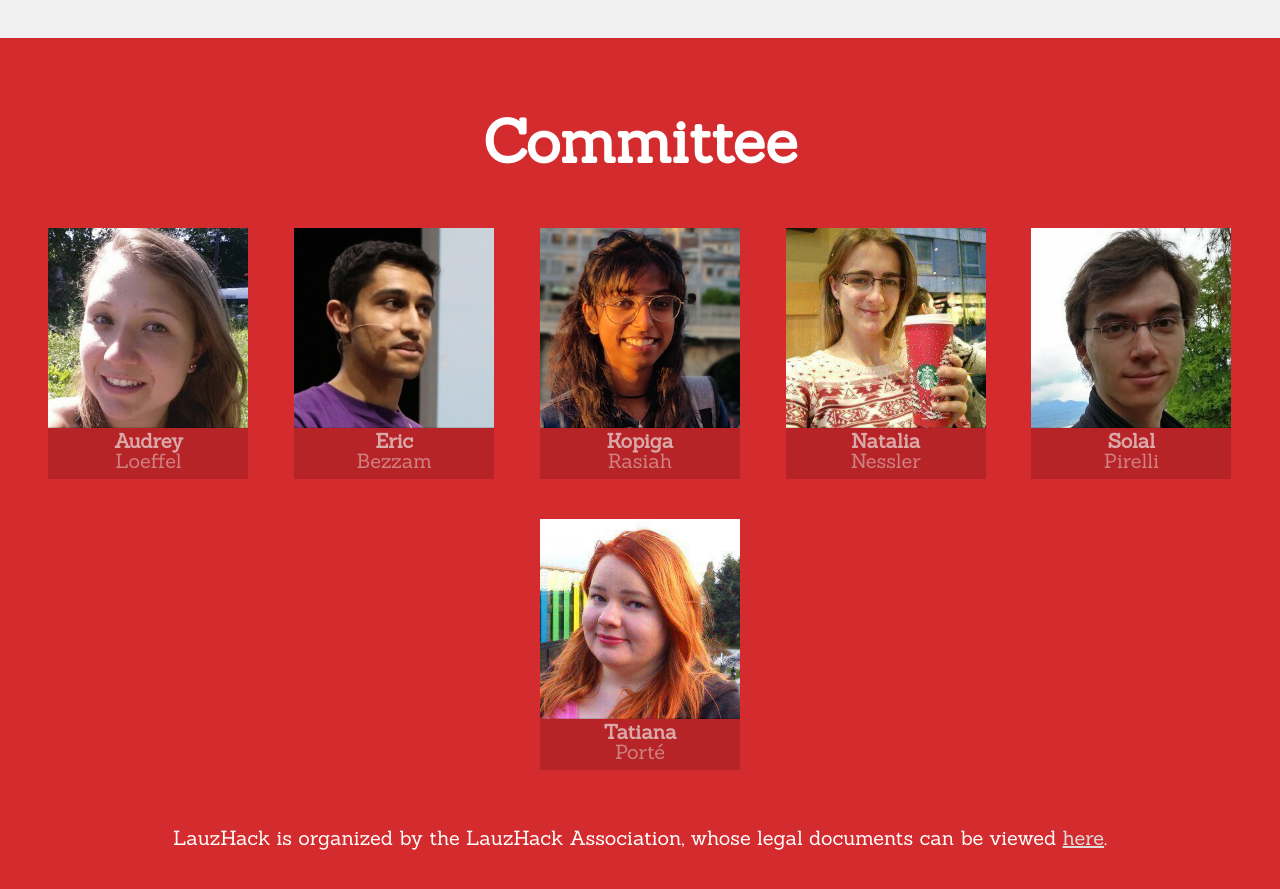
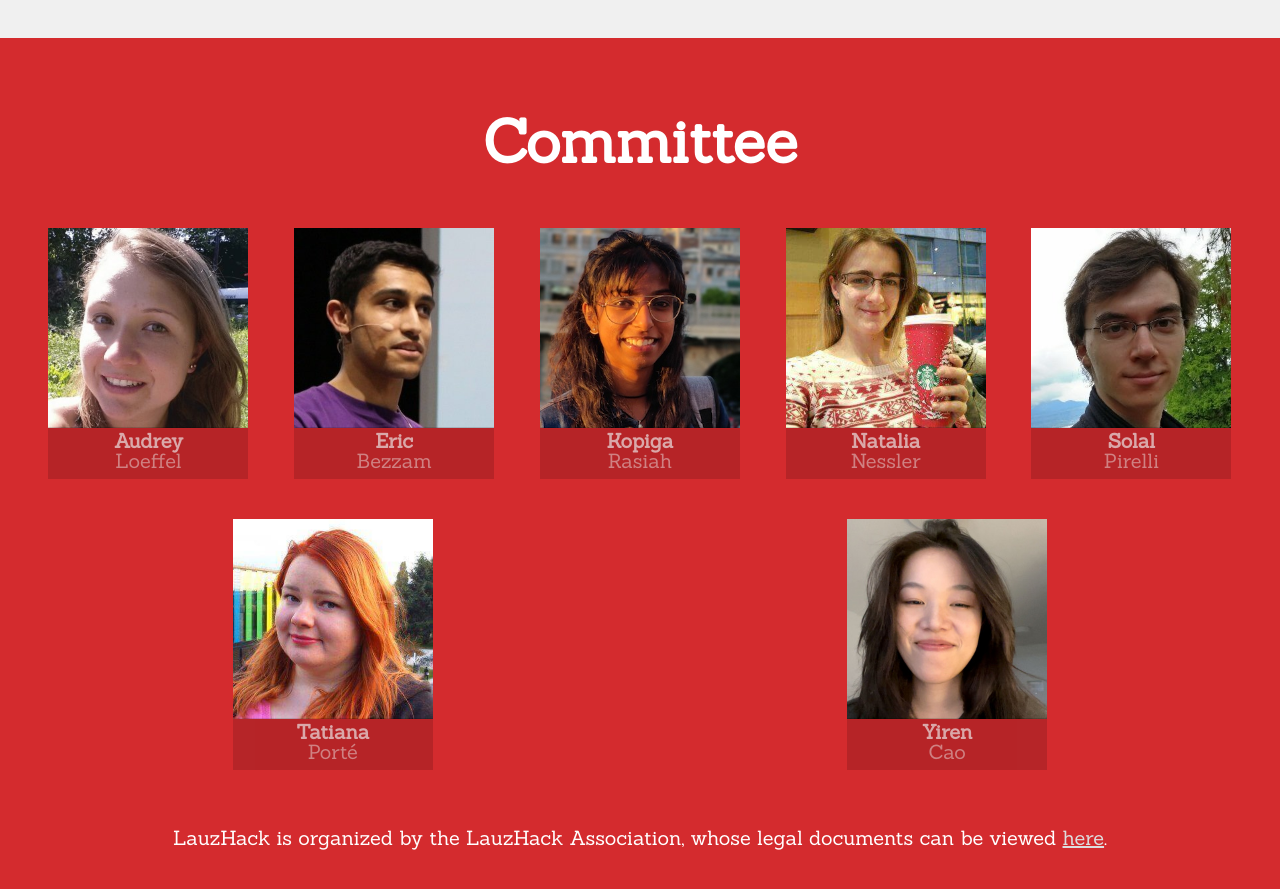
Before and after one commit to LauzHack/LauzHack.github.io, a Jekyll site: the page built from index.html, in a window 1280 px wide and 900 px high, scrolled down 5385 px. Shown: the top 889 px of the window. Built offline with Jekyll 4.4.1, drawn with Linux system fonts in a browser that asks for light colours.

Commit message:
Add Yiren to the committee

```diff
--- a/_data/organizers.yml
+++ b/_data/organizers.yml
@@ -35,3 +35,7 @@ people:
   - first: Tatiana
     last: Porté
     link: https://linkedin.com/in/tatiana-porte
+
+  - first: Yiren
+    last: Cao
+    link: https://linkedin.com/in/yiren-cao-190945207
```
Also changed, not shown: images/people/Yiren Cao.jpg (added).
